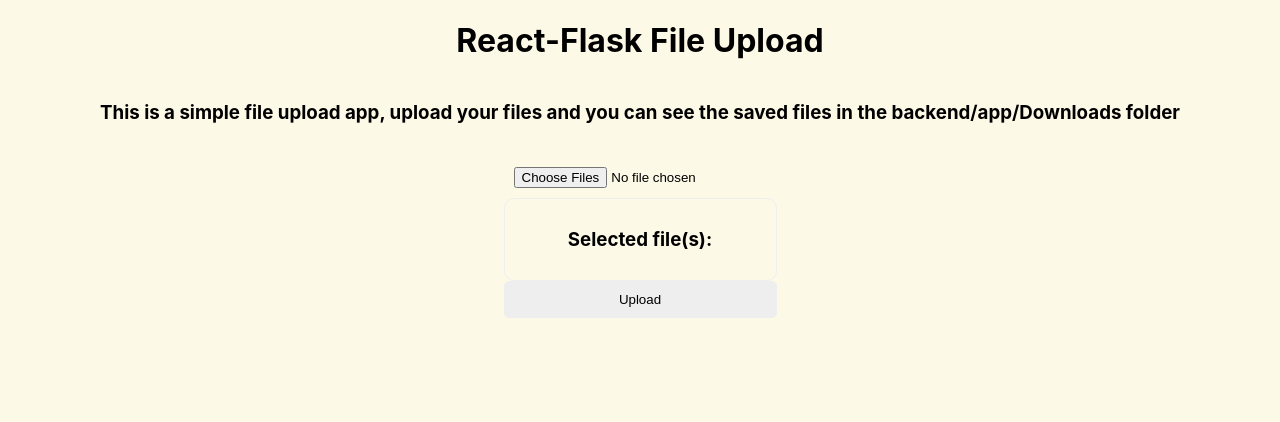
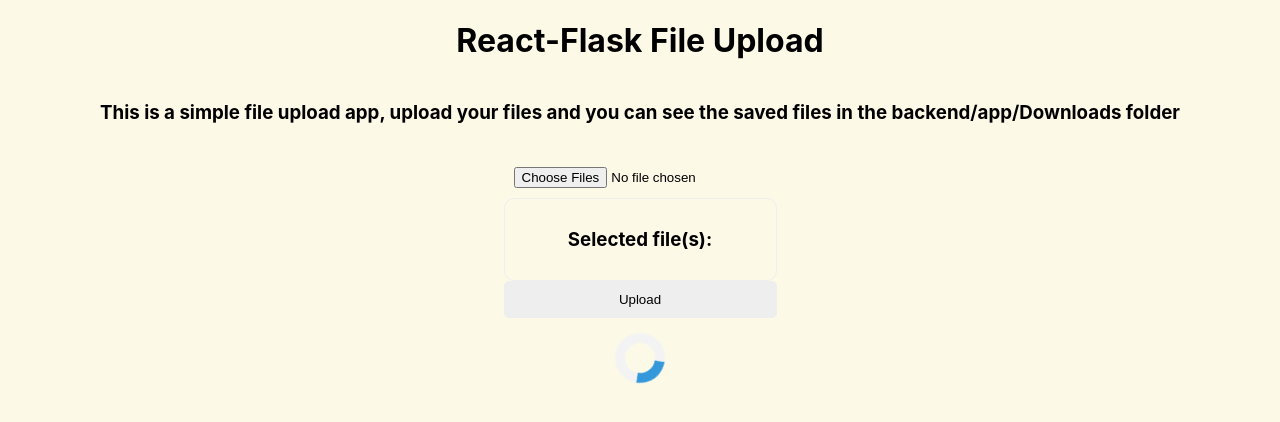
Before and after one commit to davidyen-888/react-flask-upload, a React (Create React App) app in the folder frontend/: page / in a window 1280 px wide. Both pictures are taken after a click on the button "Upload". Shown: the top 422 px of the page. Built offline with nearby package versions, Linux system fonts and the light colour scheme.

Commit message:
Add spinner effect and success message after endpoint

```diff
--- a/frontend/src/App.js
+++ b/frontend/src/App.js
@@ -1,9 +1,12 @@
-import React, { useState } from "react";
+import React, { useEffect, useState } from "react";
 import "./App.css";
+import Spinner from "./components/Spinner";
 
 function App() {
   const [, setfileURL] = useState("");
   const [selectedFile, setselectedFile] = useState(null);
+  const [isUploading, setisUploading] = useState(false);
+  const [isFileUploaded, setisFileUploaded] = useState(false);
 
   let uploadInput = React.createRef();
 
@@ -31,6 +34,10 @@ function App() {
         response.json().then((body) => {
           console.log(body);
           setfileURL(`http://localhost:5000/${body.filename}`);
+          if (response.status === 200) {
+            setisFileUploaded(true);
+            setisUploading(false);
+          }
         });
       });
     }
@@ -61,10 +68,21 @@ function App() {
                 return <div key={index}>{item.name}</div>;
               })}
           </div>
-          <button className="formButton" type="submit">
+          <button
+            className="formButton"
+            type="submit"
+            onClick={() => setisUploading(true)}
+          >
             Upload
           </button>
         </form>
+        {isUploading && <Spinner />}
+        {/* Show the success message after the file is uploaded */}
+        {isFileUploaded && (
+          <div className="success">
+            <h3>File(s) uploaded successfully!</h3>
+          </div>
+        )}
       </div>
     </>
   );
--- /dev/null
+++ b/frontend/src/components/Spinner.css
@@ -0,0 +1,16 @@
+.spinner {
+    top: 50%;
+    left: 50%;
+    transform: translate(-50%, -50%);
+    width: 30px;
+    height: 30px;
+    border: 10px solid #f3f3f3;
+    border-top: 10px solid #3498db;
+    border-radius: 50%;
+    animation: spin 2s linear infinite;
+}
+
+@keyframes spin {
+    0% { transform: rotate(0deg); }
+    100% { transform: rotate(360deg); }
+}
--- /dev/null
+++ b/frontend/src/components/Spinner.js
@@ -0,0 +1,10 @@
+// This is a spinner component that can be used to show loading state in the app.
+
+import React from "react";
+import "./Spinner.css";
+
+const Spinner = () => {
+  return <div className="spinner"></div>;
+};
+
+export default Spinner;
```
Also changed, not shown: 1 other file (tests, documents, lock files or other folders).
